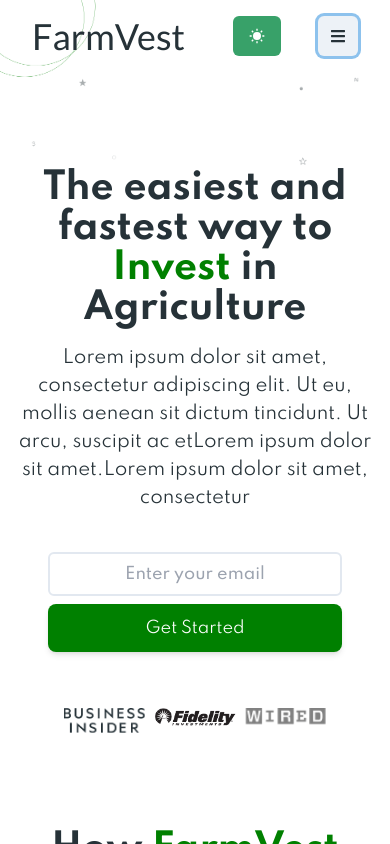
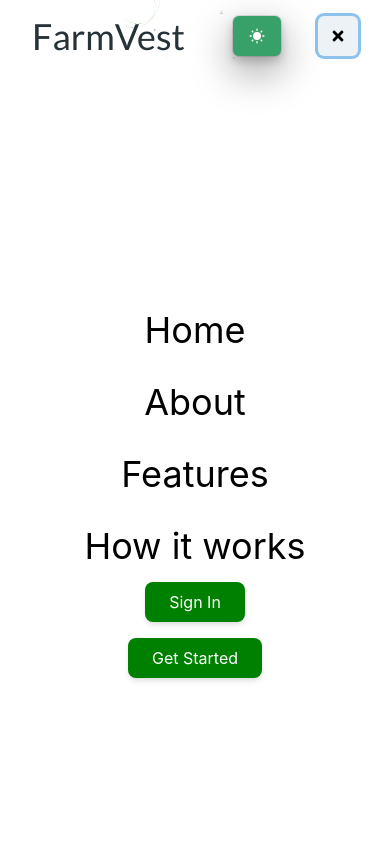
Before and after one commit to Techbrolakes/FarmVest, a Next.js app: page / in a window 390 px wide. Both pictures are taken after a click on the button 338 px from the left and 36 px from the top of the page. Shown: the top 844 px of the page. Built offline with nearby package versions, Linux system fonts and the light colour scheme.

Commit message:
version-2.6

```diff
--- a/pages/index.js
+++ b/pages/index.js
@@ -1,8 +1,8 @@
 import { Button, IconButton } from "@chakra-ui/react";
-import { useState, useEffect } from "react";
+import React, { useState, useEffect } from "react";
 import { useTheme } from "next-themes";
 import Head from "next/head";
-import { FaBars } from "react-icons/fa";
+import { FaBars, FaTimes } from "react-icons/fa";
 import { RiMoonClearFill, RiSunFill } from "react-icons/ri";
 import ImageSwiper from "./components/ImageSwiper";
 import Details from "./components/Details";
@@ -11,12 +11,15 @@
 
 export default function Home() {
   const { theme, setTheme } = useTheme();
+  const [nav, setnav] = useState(false);
   const { mounted, setMounted } = useState(false);
 
   const TogglePage = () => {
     setTheme(theme === "light" ? "dark" : "light");
   };
-
+  const handleNavClick = () => {
+    return setnav(!nav);
+  };
   return (
     <div>
       <Head>
@@ -53,6 +56,7 @@
               <Button
                 color="white"
                 colorScheme="green"
+                boxShadow={"dark-lg"}
                 ml="10px"
                 onClick={TogglePage}
               >
@@ -61,11 +65,39 @@
             </div>
 
             <div className="block lg:hidden">
-              <IconButton icon={<FaBars />} />
+              {nav ? (
+                <IconButton
+                  boxShadow={"2xl"}
+                  icon={
+                    <FaTimes
+                      color="#000"
+                      onClick={() => {
+                        handleNavClick();
+                      }}
+                    />
+                  }
+                />
+              ) : (
+                <IconButton
+                  icon={
+                    <FaBars
+                      color="#000"
+                      onClick={() => {
+                        handleNavClick();
+                      }}
+                    />
+                  }
+                />
+              )}
             </div>
           </nav>
-
-          <div className="flex flex-col items-center justify-center pt-24 text-center font-body px-4 lg:px-0">
+          <div
+            className={
+              nav
+                ? "hidden"
+                : "flex flex-col items-center justify-center pt-24 text-center font-body px-4 lg:px-0"
+            }
+          >
             <h1 className=" text-4xl md:text-6xl lg:text-7xl font-bold w-full lg:w-4/6 mb-4 dark:text-white">
               The easiest and fastest way to
               <span className="text-mainGreen"> Invest </span> in Agriculture
@@ -90,13 +122,29 @@
             </div>
           </div>
         </section>
-
+        {nav ? (
+          <div className="min-h-screen dark:text-white flex items-center flex-col justify-center gap-4">
+            <ul className="text-4xl text-center flex flex-col gap-8">
+              <li>Home</li>
+              <li>About</li>
+              <li>Features</li>
+              <li>How it works</li>
+            </ul>
+            <button className="py-2 block px-6 bg-mainGreen  cursor-pointer text-white rounded-lg shadow-md">
+              Sign In
+            </button>
+            <button className="py-2 block px-6 bg-mainGreen  cursor-pointer text-white rounded-lg shadow-md">
+              Get Started{" "}
+            </button>
+          </div>
+        ) : (
           <article>
             <ImageSwiper />
             <Details />
             <Customers />
             <Footer />
           </article>
+        )}
       </div>
     </div>
   );
```
Lines whose indentation alone changed are shown as unchanged.
